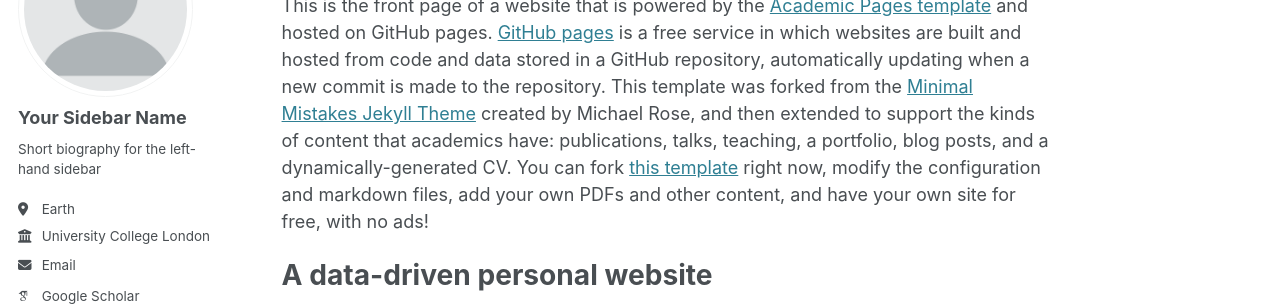
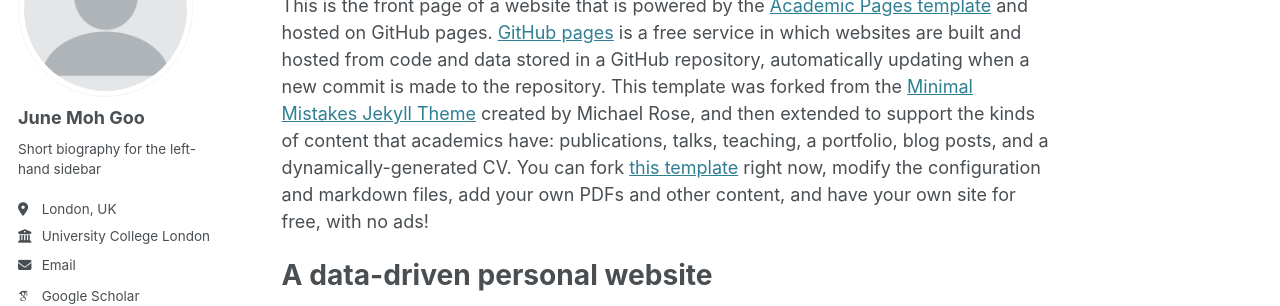
Before and after one commit to junegoo94/junegoo94.github.io, a Jekyll site: the page built from _pages/about.md, in a window 1280 px wide. Shown: the part 184-490 px from the top of the page. Built offline with Jekyll 4.4.1, drawn with Linux system fonts in a browser that asks for light colours; some web fonts are replaced.

Commit message:
Update _config.yml

```diff
--- a/_config.yml
+++ b/_config.yml
@@ -22,10 +22,10 @@ repository               : "junegoo94/junegoo94.github.io"
 author:
   # Biographic information
   avatar           : "profile.png"
-  name             : "Your Sidebar Name"
-  pronouns         : # example: "she/her"
+  name             : "June Moh Goo"
+  pronouns         : # example: "He/his"
   bio              : "Short biography for the left-hand sidebar"
-  location         : "Earth"
+  location         : "London, UK"
   employer         : "University College London"
   uri              : # URL
   email            : "june.goo.21@ucl.ac.uk"
@@ -44,7 +44,7 @@ author:
   bitbucket        : # Username - Update with your username on the site
   codepen          : # Username
   dribbble         : # Username
-  github           : "https://github.com/junegoo94"
+  github           : "junegoo94"
   kaggle           : # Username
   stackoverflow    : # User number or user number and name (i.e., use "1" or "1/jeff-atwood")
 
@@ -66,7 +66,7 @@ author:
   steam            : # Username
   telegram         : # URL
   tumblr           : # Username
-  twitter          : junegoo94
+  twitter          : junegoo2
   vine             : # Username
   weibo            : # Username
   wikipedia        : # Username
```
